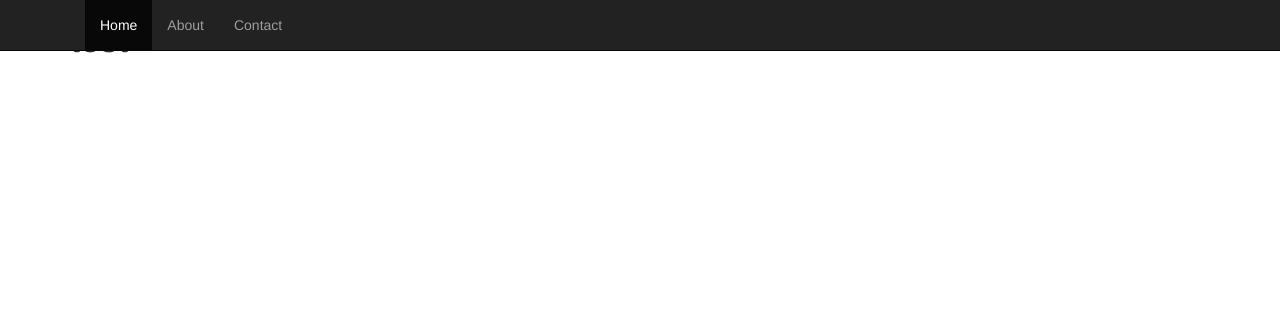
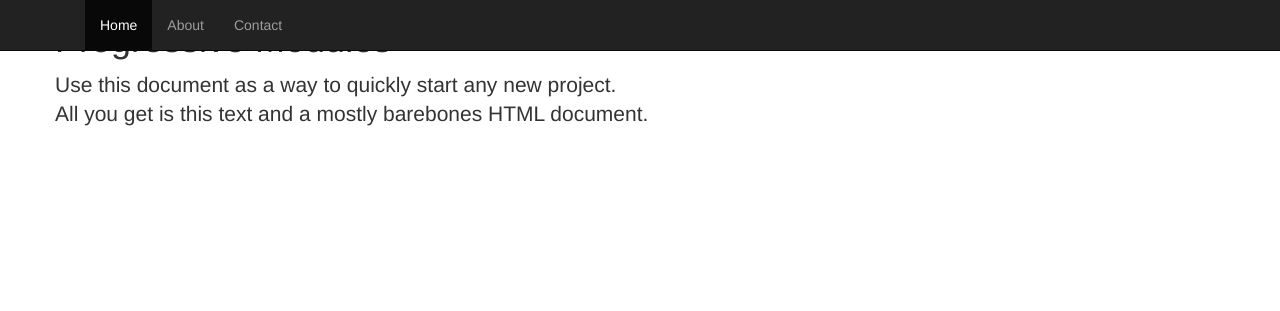
Before and after one commit to progressivis/progressivis, a Python web app: template progressivis/server/templates/progressivis.html in a window 1280 px wide. Shown: the top 311 px of the page. Run offline with Jinja, Linux system fonts and the light colour scheme; the template is opened without the code that fills it, so the values that code supplies are empty; some libraries are stand-ins or nearby versions.

Commit message:
improving

```diff
--- a/progressivis/server/templates/progressivis.html
+++ b/progressivis/server/templates/progressivis.html
@@ -13,7 +13,8 @@ Progressivis Server
 {% endblock %}
 
 {% block content %}
-<div class="col-md-12">
-  <h1>test</h1>
-</div>
+ <div class="starter-template">
+   <h1>Progressive Modules</h1>
+   <p class="lead">Use this document as a way to quickly start any new project.<br> All you get is this text and a mostly barebones HTML document.</p>
+ </div>
 {% endblock %}
```
Also changed, not shown: progressivis/server/static/css/progressivis.css (+7 -0 lines).
